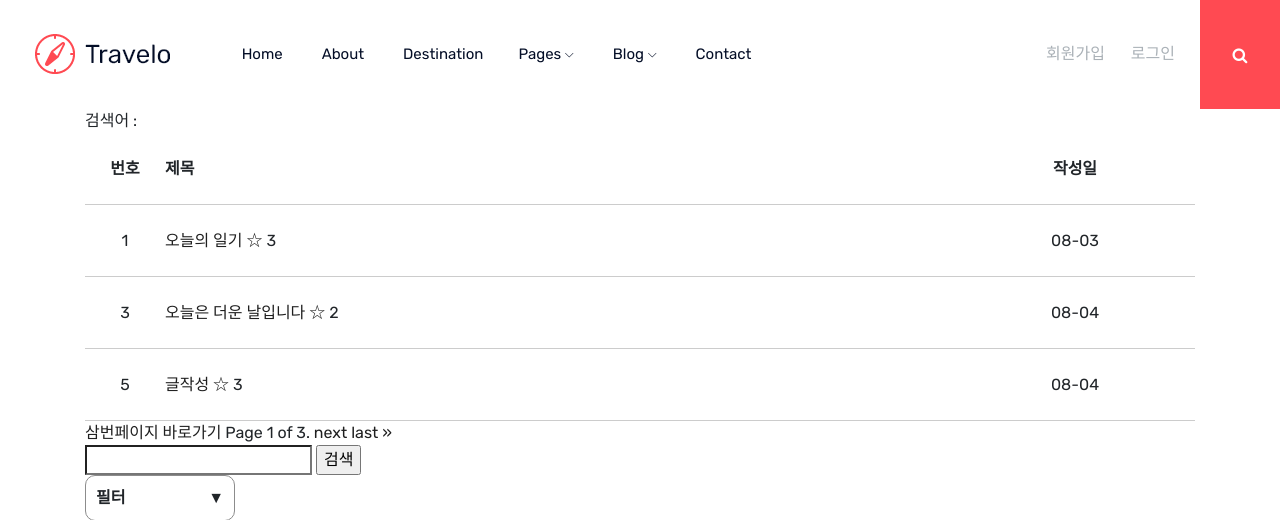
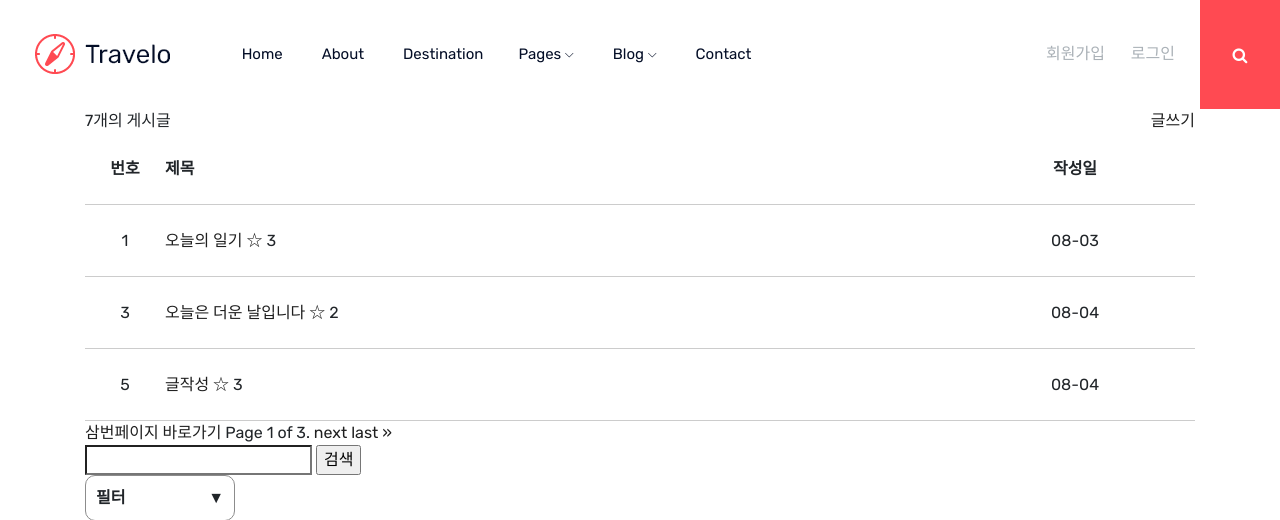
Before and after one commit to v0001/Camper_, a Django app: page / in a window 1280 px wide. Shown: the top 520 px of the page. Run offline with Django 3.2, Linux system fonts and the light colour scheme; data comes from the database, SQL or seed files in the repository; both versions use the stored data as it was after the commit; some libraries are stand-ins or nearby versions.

Commit message:
글쓰기까지

```diff
--- a/board/templates/index.html
+++ b/board/templates/index.html
@@ -7,13 +7,22 @@
 {% block content %}
 
 
-<div class="container">
-        검색어 : {{request.GET.q}}
+<div class = "container">
+{{all_post|length}}개의 게시글
 
 
-<div class="cnt_post">{{all_post|length}}개의 게시글</div>
+    <div class="write" style="float: right;">
+    <a class="black_btn" href="{% url 'create' %}">글쓰기</a>
+    </div>
 
-<a class="write_btn" href="{% url 'create' %}">글쓰기</a>
+    {% if request.GET.q is null %}
+
+    {%else%}
+    <div> 검색어 : {{request.GET.q}} </div>
+    {%endif%}
+
+
+
 
 <section>
     <div class="post_row post_row_label">
```
Also changed, not shown: db.sqlite3.
